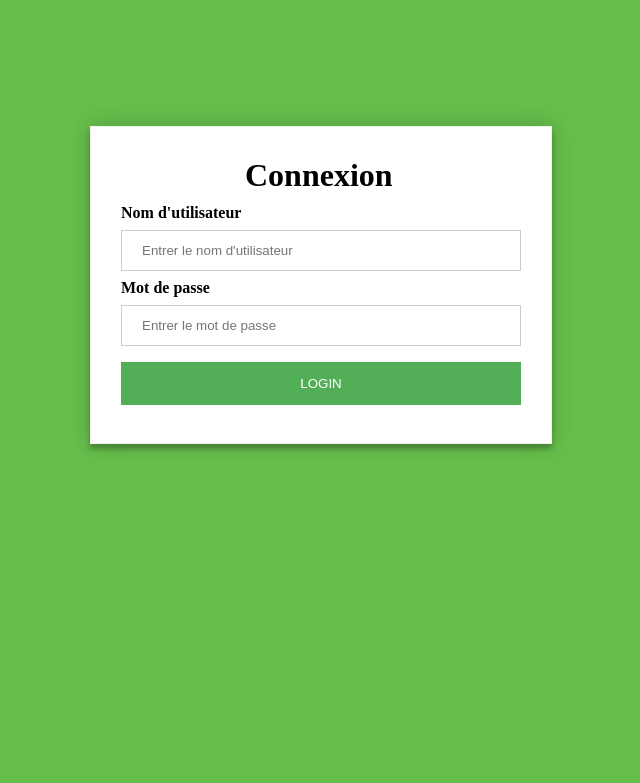
After one commit to AlexandreLefevre/Plateforme-Web-destinee-au-suive-et---la-gestion-des-projets-d-A2COM, a PHP site: page /login.php in a window 1280 px wide. The commit adds this page. Shown: the top 783 px of the page, without its empty margins (350-990 px from the left). Run offline with PHP 8.4, Linux system fonts and the light colour scheme.

Commit message:
connexion db
il faut encore crypte ajoute des champs (inscription compte admin)

```diff
--- /dev/null
+++ b/login.php
@@ -0,0 +1,31 @@
+<html>
+    <head>
+       <meta charset="utf-8">
+        <!-- importer le fichier de style -->
+        <link rel="stylesheet" href="styleconnexion.css" media="screen" type="text/css" />
+    </head>
+    <body>
+        <div id="container">
+            <!-- zone de connexion -->
+
+            <form action="verification.php" method="POST">
+                <h1>Connexion</h1>
+
+                <label><b>Nom d'utilisateur</b></label>
+                <input type="text" placeholder="Entrer le nom d'utilisateur" name="username" required>
+
+                <label><b>Mot de passe</b></label>
+                <input type="password" placeholder="Entrer le mot de passe" name="password" required>
+
+                <input type="submit" id='submit' value='LOGIN' >
+                <?php
+                if(isset($_GET['erreur'])){
+                    $err = $_GET['erreur'];
+                    if($err==1 || $err==2)
+                        echo "<p style='color:red'>Utilisateur ou mot de passe incorrect</p>";
+                }
+                ?>
+            </form>
+        </div>
+    </body>
+</html>
--- /dev/null
+++ b/styleconnexion.css
@@ -0,0 +1,47 @@
+body{
+    background: #67BE4B;
+}
+#container{
+    width:400px;
+    margin:0 auto;
+    margin-top:10%;
+}
+/* Bordered form */
+form {
+    width:100%;
+    padding: 30px;
+    border: 1px solid #f1f1f1;
+    background: #fff;
+    box-shadow: 0 0 20px 0 rgba(0, 0, 0, 0.2), 0 5px 5px 0 rgba(0, 0, 0, 0.24);
+}
+#container h1{
+    width: 38%;
+    margin: 0 auto;
+    padding-bottom: 10px;
+}
+
+/* Full-width inputs */
+input[type=text], input[type=password] {
+    width: 100%;
+    padding: 12px 20px;
+    margin: 8px 0;
+    display: inline-block;
+    border: 1px solid #ccc;
+    box-sizing: border-box;
+}
+
+/* Set a style for all buttons */
+input[type=submit] {
+    background-color: #53af57;
+    color: white;
+    padding: 14px 20px;
+    margin: 8px 0;
+    border: none;
+    cursor: pointer;
+    width: 100%;
+}
+input[type=submit]:hover {
+    background-color: white;
+    color: #53af57;
+    border: 1px solid #53af57;
+}
```
Also changed, not shown: index.php (+10 -12 lines), verification.php (added, +45 -0 lines).
